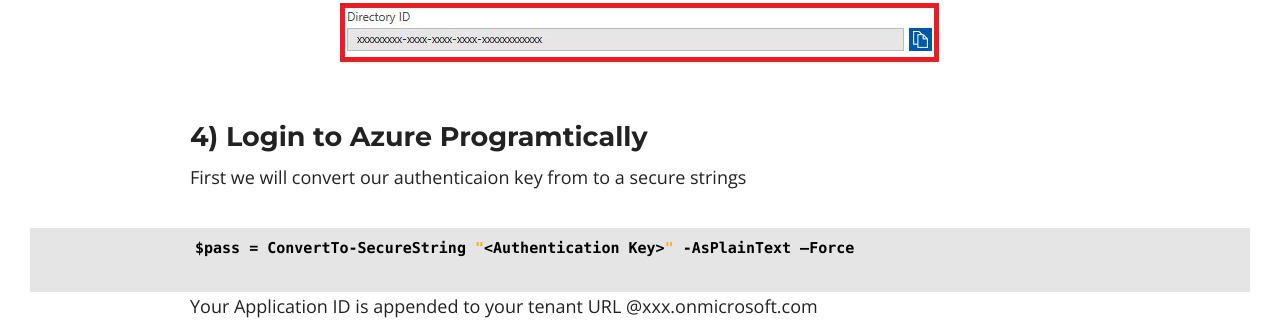
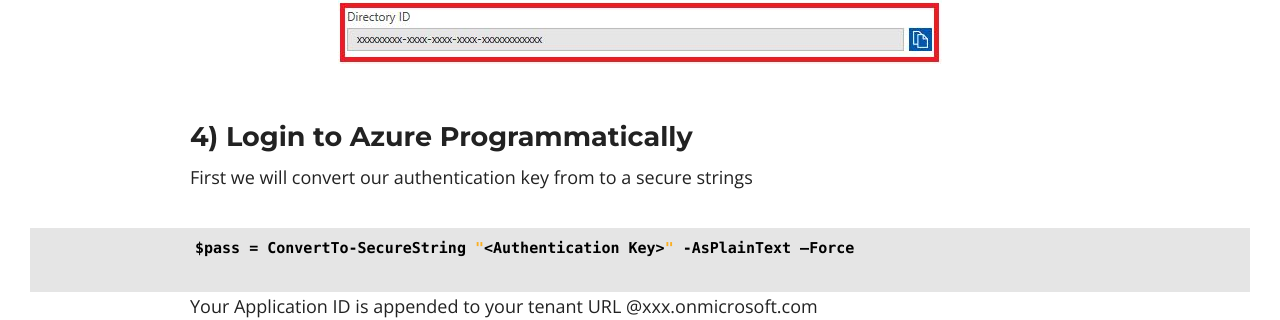
Before and after one commit to ldsouza/ldsouza.github.io, a Jekyll site: the page built from _posts/2017-01-17-connecting-azure.md, in a window 1280 px wide and 900 px high, scrolled down 4318 px. Shown: the part 140-460 px from the top of the window. Built offline with Jekyll 4.4.1, drawn with Linux system fonts in a browser that asks for light colours; nearby versions of some CDN libraries; library files that are not in the unit come from our copies.

Commit message:
Update 2017-01-17-connecting-azure.md

````diff
--- a/_posts/2017-01-17-connecting-azure.md
+++ b/_posts/2017-01-17-connecting-azure.md
@@ -52,9 +52,9 @@
 ![Image]({{ site.url }}/images/blog/azure-login-non-interactive/7.JPG)
 
 
-### 4) Login to Azure Programtically
+### 4) Login to Azure Programmatically
 
-First we will convert our authenticaion key from to a secure strings
+First we will convert our authentication key from to a secure strings
 
 ```javascript
 $pass = ConvertTo-SecureString "<Authentication Key>" -AsPlainText –Force
````
